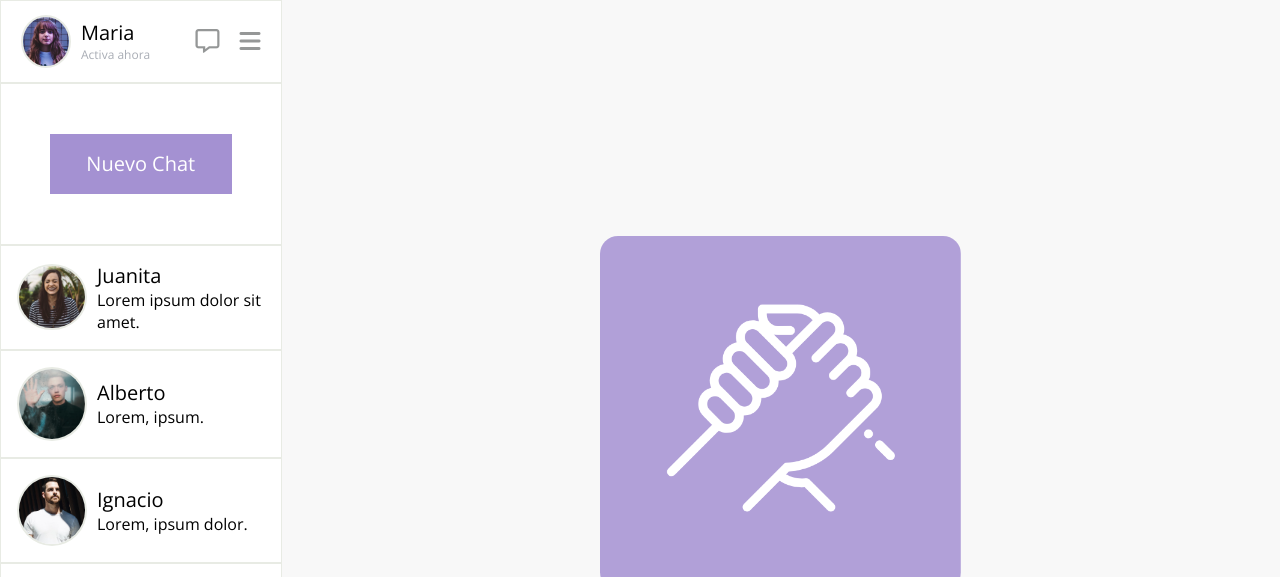
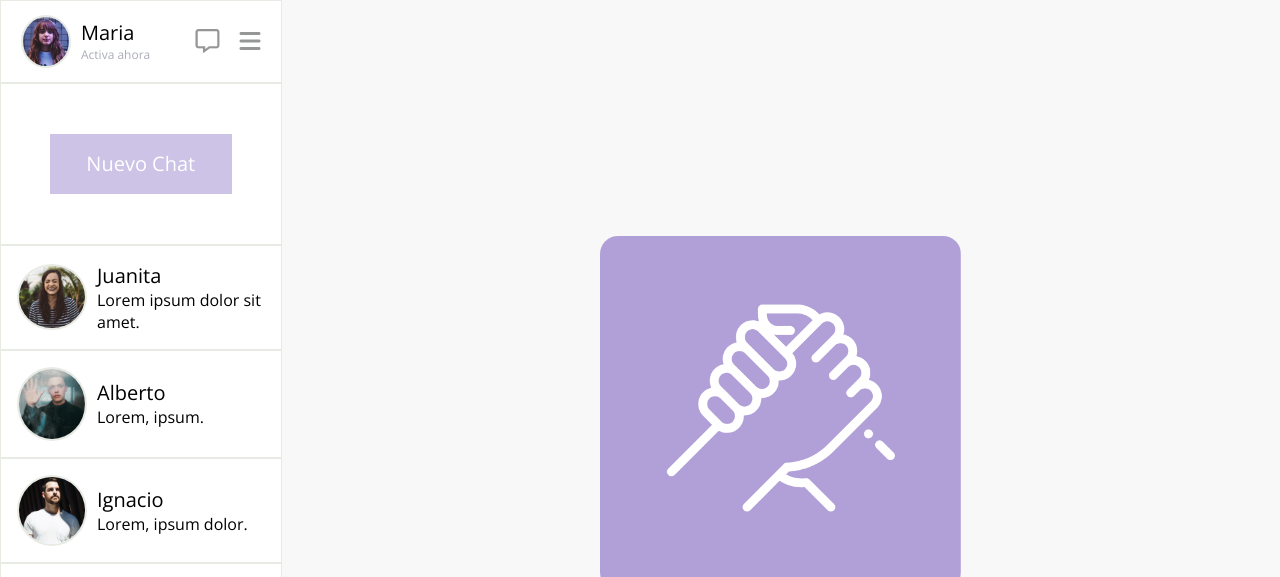
Before and after one commit to Ivan270/ContactMeSpa---Flexbox, a plain HTML site: page index.html in a window 1280 px wide. In both pictures the pointer is over the button "Nuevo Chat". Shown: the top 577 px of the page. Drawn offline with nearby package versions, Linux system fonts and the light colour scheme.

Commit message:
hover agregado

```diff
--- a/assets/css/style.css
+++ b/assets/css/style.css
@@ -78,6 +78,10 @@
     width: 65%;
 }
 
+.btn button:hover {
+    background-color: #CDC3E6;
+}
+
 /* 3A A 10A FILA - FILAS DE CONTACTOS */
 .chat-contact {
     padding: 16px;
```
